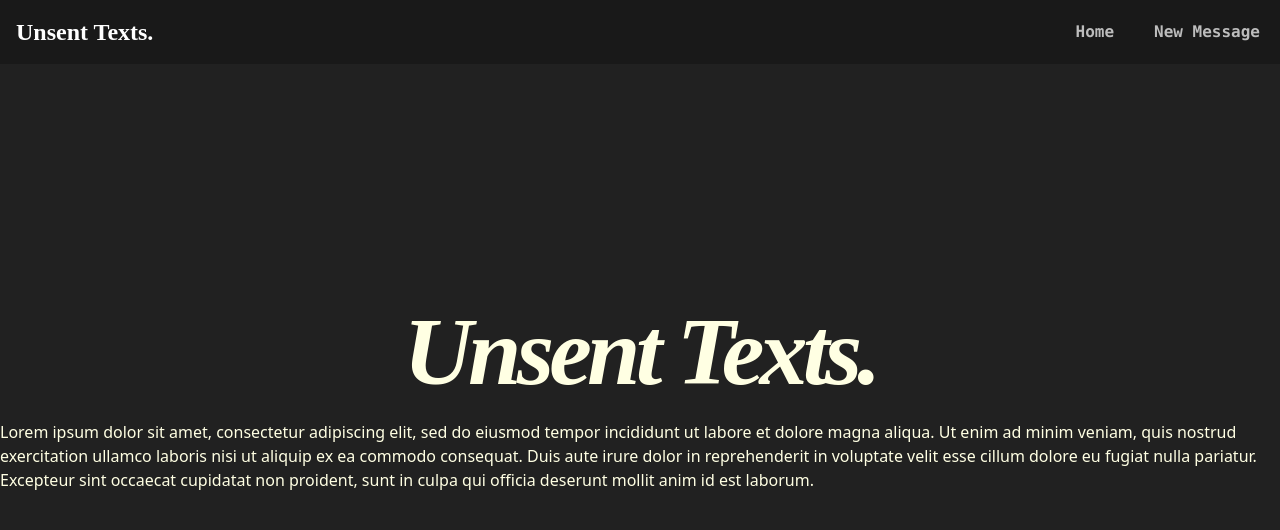
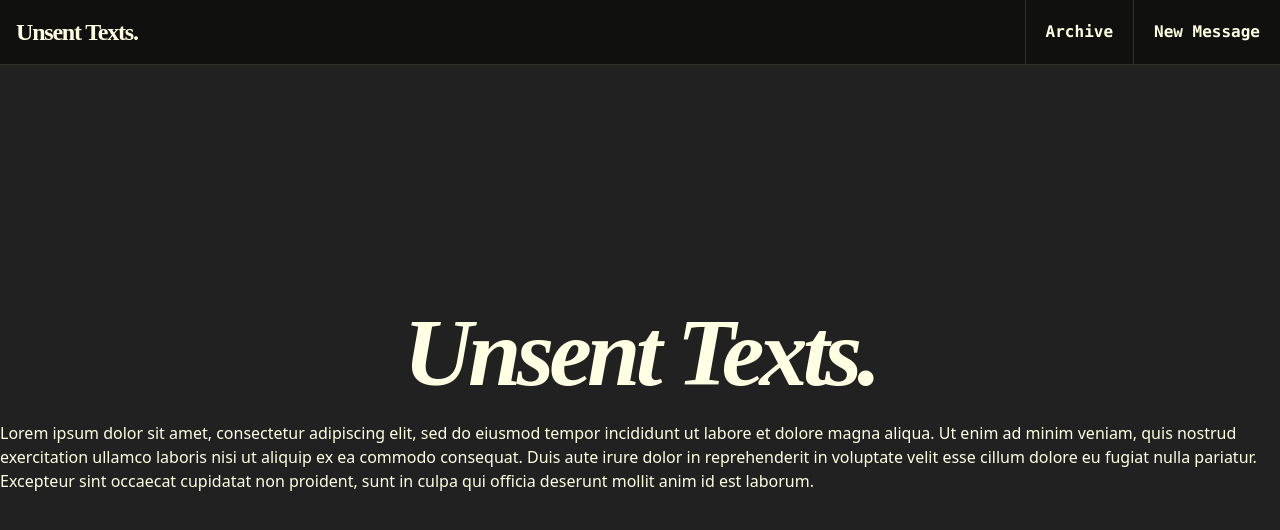
Before and after one commit to notprjwl/unsent-texts, a React (Create React App) app: page / in a window 1280 px wide. Shown: the top 530 px of the page. Built offline with nearby package versions, Linux system fonts and the light colour scheme.

Commit message:
Update navbar.jsx
update design

```diff
--- a/src/components/navbar.jsx
+++ b/src/components/navbar.jsx
@@ -3,15 +3,18 @@ import { Link } from "react-router-dom";
 
 const Navbar = () => {
   return (
-    <div className="bg-[#191919] flex justify-between items-center">
-      <Link to="/" className="text-2xl font-bold text-[#bdbdbd] font-pt center p-4 hover:text-white">
+    <div className='bg-[#10100e] flex justify-between items-center border-box border-b border-[#30302b]'>
+      <Link to='/' className='text-2xl font-bold text-[#ffffe3] font-pt center p-4 hover:e6e6cc tracking-tighter'>
         Unsent Texts.
       </Link>
-      <div className="flex items-center font-mono font-bold hover:text-white">
-        <Link to="/" className="text-[#bdbdbd] p-5 hover:text-white ">
+      <div className='flex items-center font-mono font-bold text-[#ffffe3] '>
+        {/* <Link to="/" className="text-[#bdbdbd] p-5 hover:text-white ">
           Home
+        </Link> */}
+        <Link to='/messages' className='p-5 border-x border-[#30302b] hover:bg-[#ffffe3] hover:text-[#10100e] '>
+          Archive
         </Link>
-        <Link to="/create" className="text-[#bdbdbd] whitespace-nowrap p-5 hover:text-white ">
+        <Link to='/create' className='whitespace-nowrap p-5 hover:bg-[#ffffe3] hover:text-[#10100e]'>
           New Message
         </Link>
       </div>
```
